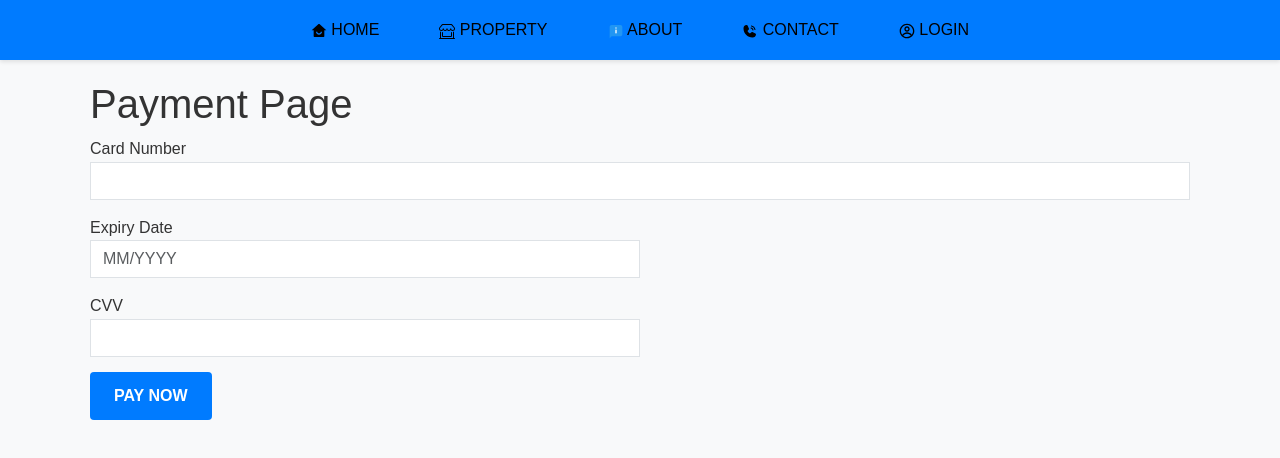
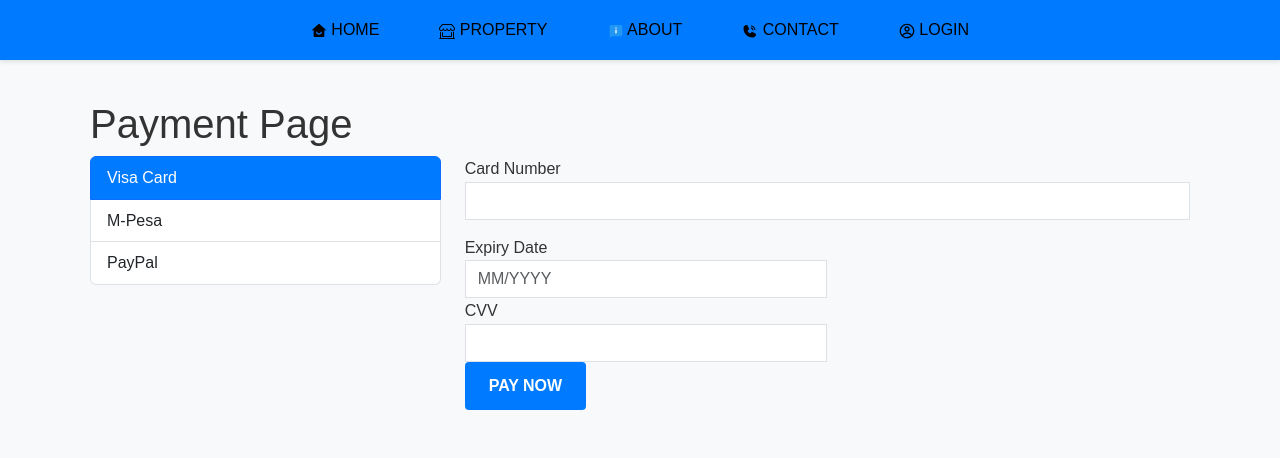
Before and after one commit to MUSTIADO/group-project, a React (Create React App) app: page /payment in a window 1280 px wide. Shown: the top 458 px of the page. Built offline with nearby package versions, Linux system fonts and the light colour scheme.

Commit message:
7th-commit

```diff
--- /dev/null
+++ b/src/components/Payment.css
@@ -0,0 +1,78 @@
+/* Payment.css */
+
+.container {
+    margin-top: 20px;
+  }
+
+  .list-group {
+    margin-bottom: 20px;
+  }
+
+  .list-group-item {
+    cursor: pointer;
+  }
+
+  .list-group-item.active {
+    background-color: #007bff;
+    color: #fff;
+  }
+
+  .modal {
+    display: block;
+    background: rgba(0, 0, 0, 0.5);
+  }
+
+  .modal-dialog {
+    max-width: 600px;
+  }
+
+  .modal-content {
+    border-radius: 10px;
+  }
+
+  .modal-header {
+    background-color: #007bff;
+    color: #fff;
+    border-radius: 10px 10px 0 0;
+  }
+
+  .modal-body {
+    padding: 20px;
+  }
+
+  .form-group {
+    margin-bottom: 20px;
+  }
+
+  .btn-primary {
+    background-color: #007bff;
+    border-color: #007bff;
+  }
+
+  .btn-primary:hover {
+    background-color: #0069d9;
+    border-color: #0062cc;
+  }
+
+  .btn-primary:disabled {
+    background-color: #007bff;
+    border-color: #007bff;
+    opacity: 0.65;
+    cursor: not-allowed;
+  }
+
+  .alert-danger {
+    color: #721c24;
+    background-color: #f8d7da;
+    border-color: #f5c6cb;
+    padding: 10px;
+    border-radius: 5px;
+  }
+
+  .form-control {
+    border-radius: 5px;
+  }
+
+  .form-row .form-group {
+    margin-bottom: 0;
+  }
--- a/src/components/Payment.js
+++ b/src/components/Payment.js
@@ -1,10 +1,13 @@
-// Payment.js
 import React, { useState } from 'react';
+import './Payment.css'; // Import your Payment.css stylesheet
 
-const Payment = () => {
+const Payment = ({ selectedProperty, onComplete }) => {
+  const [paymentMethod, setPaymentMethod] = useState('visa'); // Default payment method
   const [cardNumber, setCardNumber] = useState('');
   const [expiryDate, setExpiryDate] = useState('');
   const [cvv, setCvv] = useState('');
+  const [phone, setPhone] = useState('');
+  const [paypalEmail, setPaypalEmail] = useState('');
   const [processing, setProcessing] = useState(false);
   const [error, setError] = useState(null);
 
@@ -16,7 +19,7 @@ const Payment = () => {
       await new Promise(resolve => setTimeout(resolve, 2000)); // Simulate 2 second delay
 
       // Assuming payment succeeds in this example
-      console.log('Payment successful!');
+      onComplete(true);
     } catch (error) {
       setError('Payment failed. Please try again.');
     } finally {
@@ -24,11 +27,70 @@ const Payment = () => {
     }
   };
 
+  const handlePaymentMethodChange = (method) => {
+    setPaymentMethod(method);
+    // Reset form fields based on selected payment method (if needed)
+    setCardNumber('');
+    setExpiryDate('');
+    setCvv('');
+    setPhone('');
+    setPaypalEmail('');
+    setError(null); // Clear any previous errors
+
+    // Adjust input requirements based on payment method
+    if (method === 'mpesa') {
+      // Initialize with country code prefix for M-Pesa (e.g., +254 for Kenya)
+      setPhone('+254');
+    }
+  };
+
+  const validatePaypalEmail = (email) => {
+    // Basic email validation for PayPal
+    const regex = /^[a-zA-Z0-9._%+-]+@[a-zA-Z0-9.-]+\.[a-zA-Z]{2,}$/;
+    return regex.test(email);
+  };
+
+  const handlePaypalEmailChange = (e) => {
+    setPaypalEmail(e.target.value);
+    if (error && validatePaypalEmail(e.target.value)) {
+      setError(null);
+    }
+  };
+
   return (
     <div className="container">
       <h1>Payment Page</h1>
       {error && <div className="alert alert-danger">{error}</div>}
+      <div className="row">
+        <div className="col-md-4">
+          <div className="list-group">
+            <button
+              type="button"
+              className={`list-group-item list-group-item-action ${paymentMethod === 'visa' ? 'active' : ''}`}
+              onClick={() => handlePaymentMethodChange('visa')}
+            >
+              Visa Card
+            </button>
+            <button
+              type="button"
+              className={`list-group-item list-group-item-action ${paymentMethod === 'mpesa' ? 'active' : ''}`}
+              onClick={() => handlePaymentMethodChange('mpesa')}
+            >
+              M-Pesa
+            </button>
+            <button
+              type="button"
+              className={`list-group-item list-group-item-action ${paymentMethod === 'paypal' ? 'active' : ''}`}
+              onClick={() => handlePaymentMethodChange('paypal')}
+            >
+              PayPal
+            </button>
+          </div>
+        </div>
+        <div className="col-md-8">
           <form onSubmit={handlePaymentSubmit}>
+            {paymentMethod === 'visa' && (
+              <>
                 <div className="form-group">
                   <label htmlFor="cardNumber">Card Number</label>
                   <input
@@ -65,11 +127,42 @@ const Payment = () => {
                     />
                   </div>
                 </div>
+              </>
+            )}
+            {paymentMethod === 'mpesa' && (
+              <div className="form-group">
+                <label htmlFor="phone">Phone Number</label>
+                <input
+                  type="text"
+                  className="form-control"
+                  id="phone"
+                  value={phone}
+                  onChange={(e) => setPhone(e.target.value)}
+                  placeholder="+254123456789" // Placeholder with the country code example
+                  required
+                />
+              </div>
+            )}
+            {paymentMethod === 'paypal' && (
+              <div className="form-group">
+                <label htmlFor="paypalEmail">PayPal Email</label>
+                <input
+                  type="email"
+                  className="form-control"
+                  id="paypalEmail"
+                  value={paypalEmail}
+                  onChange={handlePaypalEmailChange}
+                  required
+                />
+              </div>
+            )}
             <button type="submit" className="btn btn-primary" disabled={processing}>
               {processing ? 'Processing...' : 'Pay Now'}
             </button>
           </form>
         </div>
+      </div>
+    </div>
   );
 };
 
```
Lines whose indentation alone changed are shown as unchanged.
